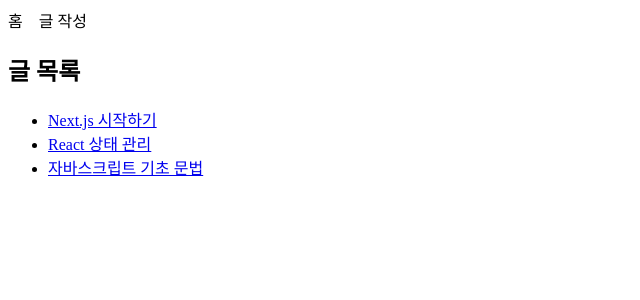
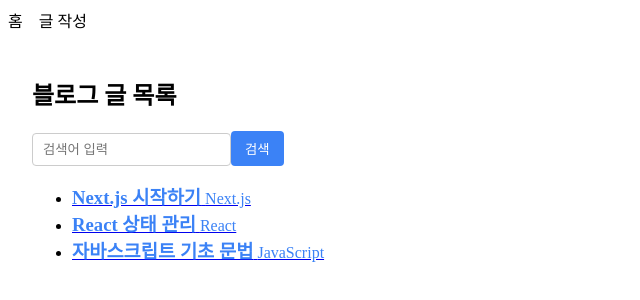
Before and after one commit to groom-practice/fe7-next-app-router-blog-team-1, a Next.js app: page / in a window 1280 px wide. Shown: the top 300 px of the page, without its empty margins (0-640 px from the left). Built offline with nearby package versions, Linux system fonts and the light colour scheme.

Commit message:
feat: 검색 기능 추가

```diff
--- a/app/layout.module.css
+++ b/app/layout.module.css
@@ -3,3 +3,29 @@
   text-decoration: none;
   margin-right: 12px;
 }
+
+.container {
+  margin: 0 auto;
+  padding: 24px;
+}
+
+.button {
+  padding: 8px 14px;
+  border: none;
+  background-color: #3b82f6;
+  color: white;
+  border-radius: 4px;
+  cursor: pointer;
+}
+.input {
+  flex: 1;
+  padding: 8px 10px;
+  border: 1px solid #ccc;
+  border-radius: 4px;
+}
+
+.title,
+.category {
+  display: inline;
+  color: #3b82f6;
+}
--- a/app/page.js
+++ b/app/page.js
@@ -1,18 +1,56 @@
+"use client";
+
 import { posts } from "@/data/data";
 import Link from "next/link";
+import { useRouter, useSearchParams } from "next/navigation";
+import { useState } from "react";
+import style from "./layout.module.css";
 
-export default function Home({ searchParams }) {
+export default function Home() {
+  const router = useRouter();
+  const searchParams = useSearchParams();
+
+  const keyword = searchParams?.q;
+  const [input, setInput] = useState(keyword);
+
+  const onChange = (e) => {
+    setInput(e.target.value);
+  };
+
+  const onSearch = () => {
+    if (input) {
+      router.push(`/?q=${input}`);
+    } else {
+      router.push("/");
+    }
+  };
+
+  const filterPost = posts.filter((post) => post.title.includes(keyword));
+
   return (
     <div>
-      <div></div>
-      <h2>글 목록</h2>
+      <div className={style.container}>
+        <h2>블로그 글 목록</h2>
+        <input
+          value={input}
+          onChange={onChange}
+          placeholder="검색어 입력"
+          className={style.input}
+        />
+        <button className={style.button} onClick={onSearch}>
+          검색
+        </button>
         <ul>
           {posts.map((post) => (
             <li key={post.id}>
-            <Link href={`/posts/${post.id}`}>{post.title}</Link>
+              <Link href={`/posts/${post.id}`}>
+                <h3 className={style.title}> {post.title}</h3>{" "}
+                <span className={style.category}>{post.category}</span>
+              </Link>
             </li>
           ))}
         </ul>
       </div>
+    </div>
   );
 }
```
Lines whose indentation alone changed are shown as unchanged.
